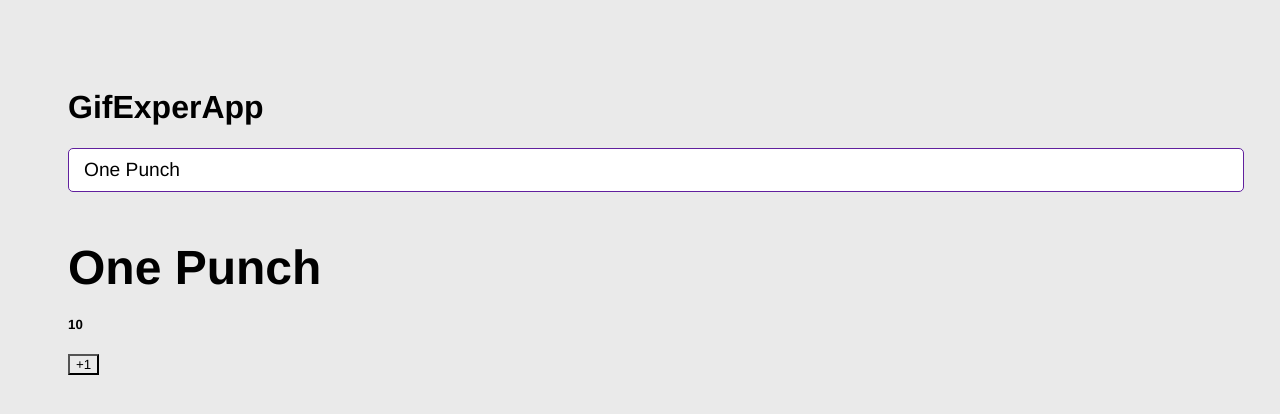
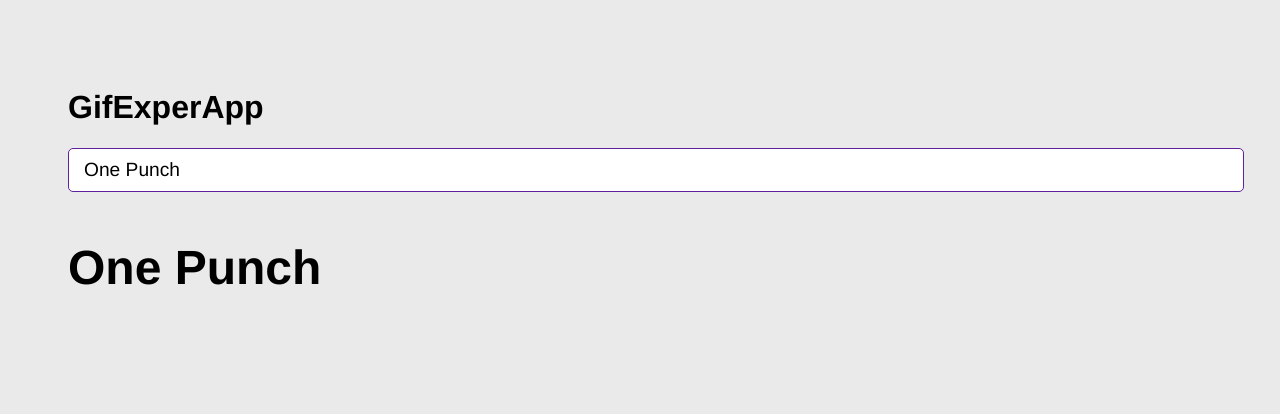
Before and after one commit to Dereck797/04-gif-expert-app, a React (Vite) app: page / in a window 1280 px wide. Shown: the top 414 px of the page. Built offline with nearby package versions, Linux system fonts and the light colour scheme; no server answers.

Commit message:
Demostración de Producción

```diff
--- a/src/components/GifGrid.jsx
+++ b/src/components/GifGrid.jsx
@@ -1,28 +1,16 @@
-import { useEffect, useState } from "react";
+import { useEffect } from "react";
 import { getGifs } from "../helpers/getGifs";
 
 export const GifGrid = ({ category }) => {
 
-    const [counter, setCounter] = useState(10);
-
-    // El useEffect es un hook de react que sirve para disparar efectos secundarios( Un proceso que se quiera ejecutar cuando algo suceda), por ejemplo
-    // cuando counter cambio quiero disparar un efecto. cuando el componente se renderiza la primera vez quiero disparar un efecto.
     useEffect(() => {
-        // React cada vez que detecta un cambioen los estados renderiza nuevamente el componente, hay ciertas
-        // funciones especiales que pueden mantener el estado o ciertas funciones que se ejecutan solo una vez.
         getGifs(category);
-    }, [ ]); // Si se envían las dependencias vacías quiere decir que el hook se ejecuta en el primer render del componente.
-
-
+    }, [ ]);
 
     return (
         <>
             <h3> {category} </h3>
 
-
-            <h5>{counter}</h5>
-
-            <button onClick={() => setCounter(counter + 1)}> +1 </button>
         </>
     )
 }
--- a/src/helpers/getGifs.js
+++ b/src/helpers/getGifs.js
@@ -9,6 +9,5 @@ export const getGifs = async( category ) => {
         url:img.images.downsized_medium.url,
     }));
 
-    console.log(gifs);
     return gifs;
 }
```
